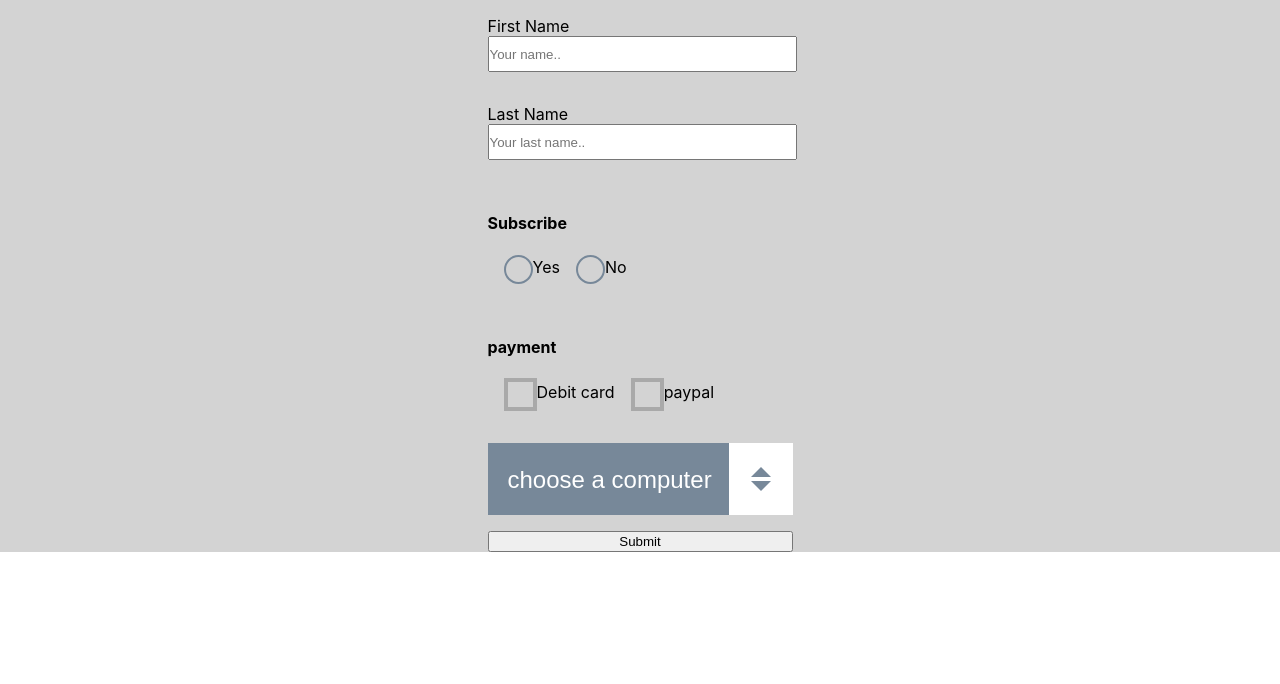
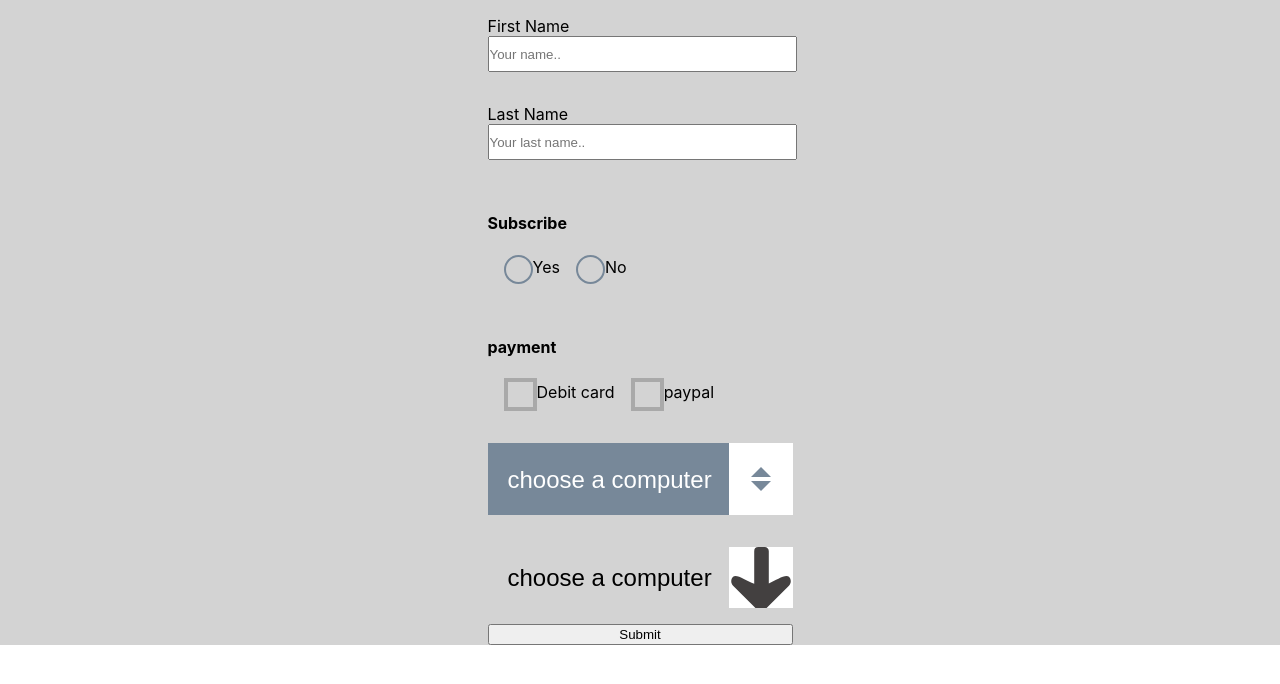
Before and after one commit to Blaine137/ReactForms, a React (Create React App) app: page / in a window 1280 px wide. Shown: the top 684 px of the page. Built offline with nearby package versions, Linux system fonts and the light colour scheme.

Commit message:
added custom select with svg

```diff
--- a/src/Form/Form.js
+++ b/src/Form/Form.js
@@ -53,6 +53,19 @@ const Form = props => {
                     <span className={styles.arrow}></span>
                 </div>
 
+                <div className={styles.selectFormGroup}>
+                    <select name="computers" id="computers" className={styles.select2}>
+                        <option value="0">choose a computer</option>
+                        <option value="Dell">Dell</option>
+                        <option value="Apple">Apple (iMac)</option>
+                        <option value="Razer">Razer</option>
+                        <option value="Asus">Asus</option>
+                    </select>
+                    <div className={styles.arrowContainer}>
+                        <span className={styles.arrow2}></span>
+                    </div>
+                </div>
+
             <button type="submit" aria-label="button to submit form" className={styles.submit}>Submit</button>
         </form>
      );
--- a/src/Form/Form.module.scss
+++ b/src/Form/Form.module.scss
@@ -142,6 +142,33 @@
     cursor: pointer;
 }
 
+.select2{
+  padding: 1rem 4rem 1rem 1rem;
+  background-color: lightgray;
+  color: black;
+  font-size: 1.5rem;
+  border: 0;
+}
+
+.arrowContainer{
+  background-color: white;
+  position: absolute;
+  top: 0;
+  right: 0;
+  height: 100%;
+  width: 4rem;
+  pointer-events: none;
+}
+
+.arrow2{
+  background-image: url("./downarrow.svg");
+  background-size: cover;
+  width: 100%;
+  height: 100%;
+  display: block;
+
+}
+
 .arrow{
   background: white;
   display: block;
```
Also changed, not shown: src/Form/downarrow.svg (added).
